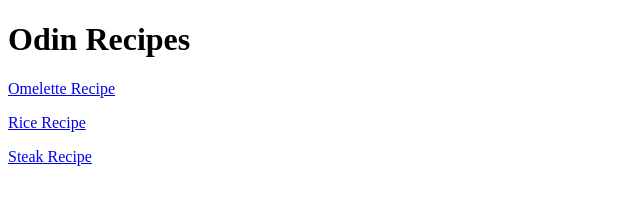
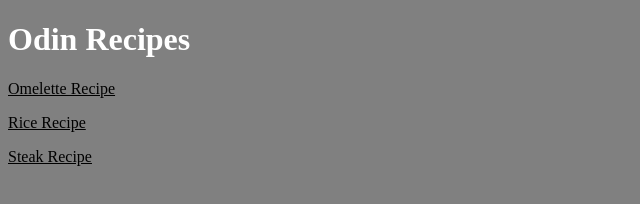
Before and after one commit to AcharaChisom/odin-recipes, a plain HTML site: page index.html in a window 1280 px wide. Shown: the whole page, without its empty margins (0-640 px from the left). Drawn offline with Linux system fonts and the light colour scheme.

Commit message:
add a little style to the background and texts of all files

```diff
--- /dev/null
+++ b/index.css
@@ -0,0 +1,8 @@
+body {
+    background: gray;
+    color: white;
+}
+
+a {
+    color: black;
+}
--- a/index.html
+++ b/index.html
@@ -1,6 +1,7 @@
 <!DOCTYPE html>
 <html lang="en">
     <head>
+        <link rel="stylesheet" href="./index.css"
         <meta charset="UTF-8">
         <title>odin-recipes</title>
     </head>
```
Also changed, not shown: recipes/omelette.html (+1 -0 lines), recipes/rice.html (+1 -0 lines), recipes/steak.html (+1 -0 lines).
